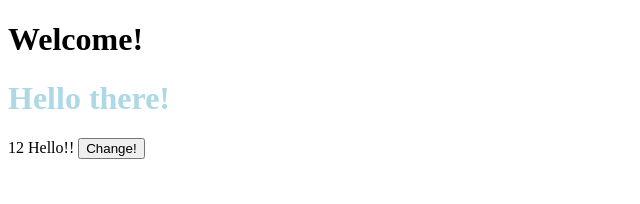
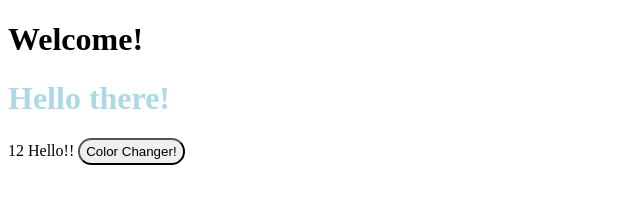
Before and after one commit to harsha-bharadwaj100/JavaScript, a plain HTML site: page index.html in a window 1280 px wide. Shown: the whole page, without its empty margins (0-640 px from the left). Drawn offline with Linux system fonts and the light colour scheme.

Commit message:
round corner

```diff
--- a/index.html
+++ b/index.html
@@ -3,6 +3,7 @@
 <head>
     <meta charset="UTF-8">
     <meta name="viewport" content="width=device-width, initial-scale=1.0">
+    <link rel="stylesheet" href="style.css">
     <title>JS Learn</title>
 </head>
 <body>
@@ -13,6 +14,6 @@
     <script src="script1.js"></script>
     <script src="script2.js"></script>
 
-    <button id="but" type="button" onclick="if (colorChanger){colorChanger = false; document.getElementById('but').innerText = 'Color Changer OFF';} else {colorChanger = true; document.getElementById('but').innerText = 'Color Changer ON';}">Change!</button>
+    <button id="but" type="button" onclick="if (colorChanger){colorChanger = false; document.getElementById('but').innerText = 'Color Changer OFF';} else {colorChanger = true; document.getElementById('but').innerText = 'Color Changer ON';}">Color Changer!</button>
 </body>
 </html>
--- a/style.css
+++ b/style.css
@@ -1,3 +1,4 @@
 #but{
-    height: 200px;
+    height: 2em;
+    border-radius: 1em;
 }
```
